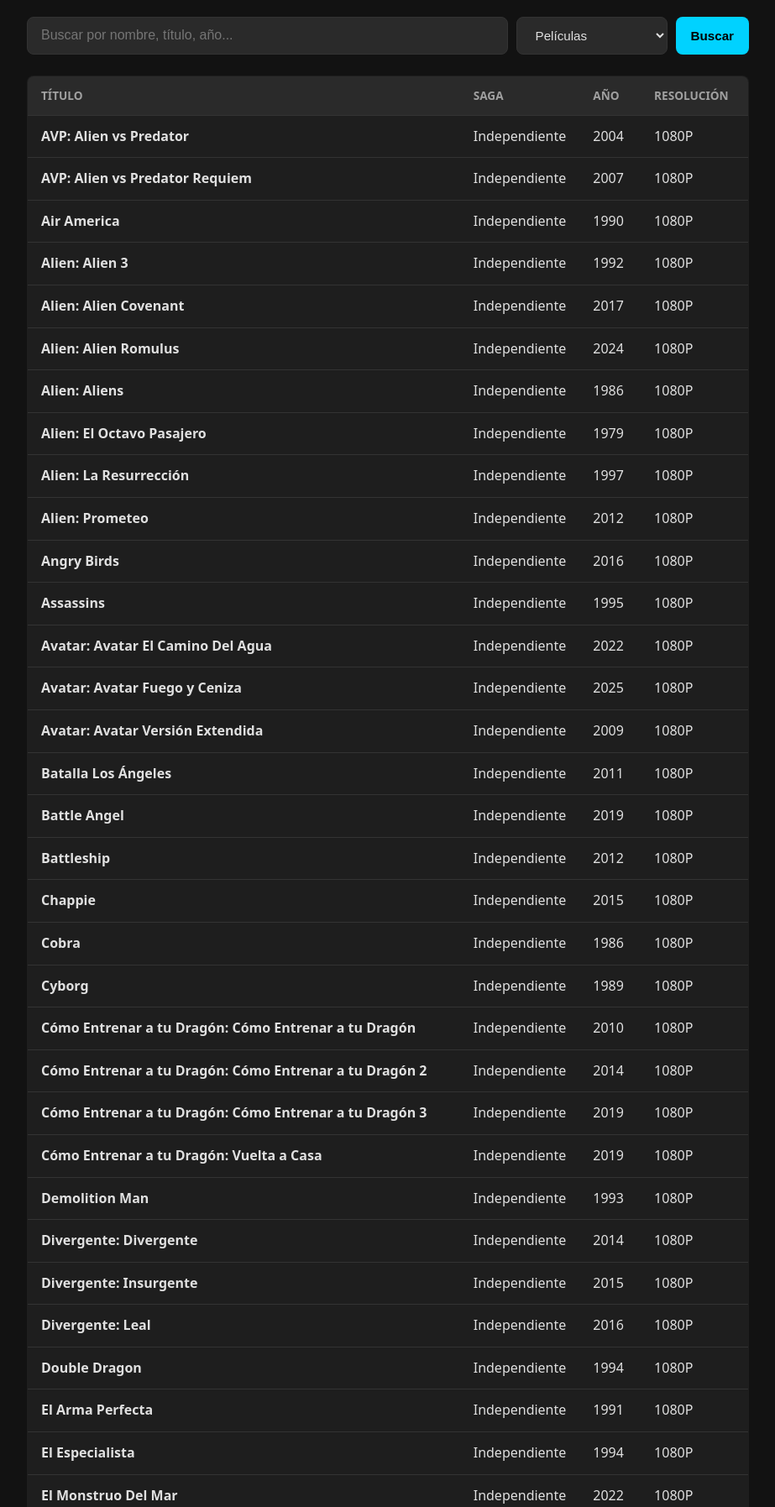
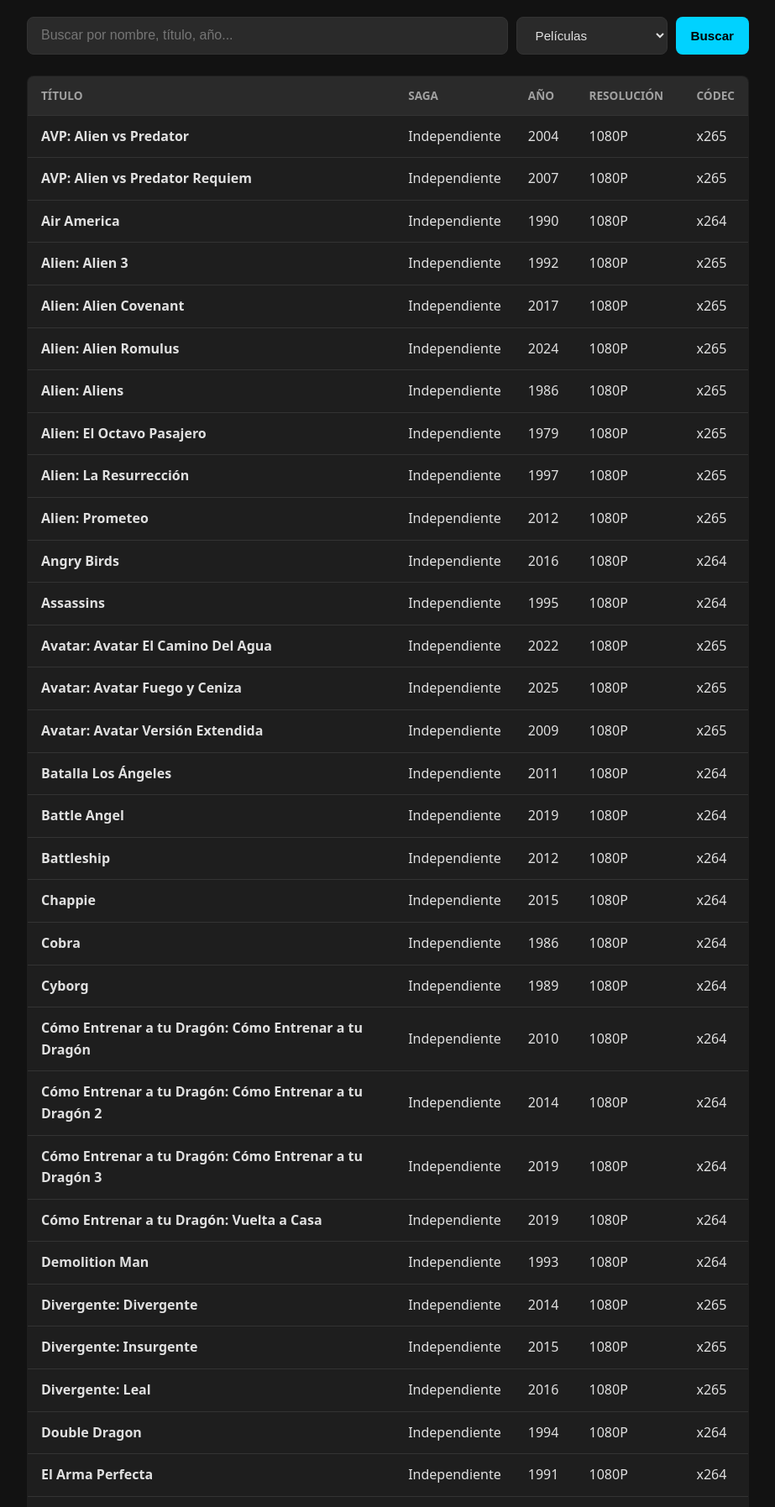
Before and after one commit to OswDrummer/el-arca, a Flask app: page / in a window 1280 px wide. Shown: the part 147-1942 px from the top of the page at 84% size, without its empty margins (178-1101 px from the left). Run offline with Flask 3, Linux system fonts and the light colour scheme; data comes from the database, SQL or seed files in the repository.

Commit message:
Actualización de los resultados de búsqueda de películas

```diff
--- a/construir_el_arca.py
+++ b/construir_el_arca.py
@@ -86,7 +86,8 @@ def procesar_peliculas():
             es_animada = 1 if "animada" in linea.lower() or "animacion" in linea.lower() else 0
 
             titulo = re.sub(r'\(\d{4}\)', '', linea)
-            titulo = re.sub(r'\b(1080p|720p|4K|2160p|480p|x265|HEVC|animada)\b', '', titulo, flags=re.IGNORECASE)
+            # Se agrega x264 y h264 a la limpieza de palabras reservadas
+            titulo = re.sub(r'\b(1080p|720p|4K|2160p|480p|x265|x264|hevc|h264|animada)\b', '', titulo, flags=re.IGNORECASE)
             titulo = re.sub(r'\[.*?\]', '', titulo).strip()
 
             cursor.execute("""
--- a/templates/index.html
+++ b/templates/index.html
@@ -78,6 +78,7 @@
                             <th>Saga</th>
                             <th>Año</th>
                             <th>Resolución</th>
+                            <th>Códec</th>
                         </tr>
                     </thead>
                     <tbody>
@@ -87,6 +88,13 @@
                             <td>{{ p.saga or '-' }}</td>
                             <td>{{ p.anio_estreno }}</td>
                             <td>{{ p.resolucion }}</td>
+                            <td>
+                                {% if p.es_x265 == 1 %}
+                                    <span class="badge-x265">x265</span>
+                                {% else %}
+                                    <span class="badge-x264">x264</span>
+                                {% endif %}
+                            </td>
                         </tr>
                         {% endfor %}
                     </tbody>
```
